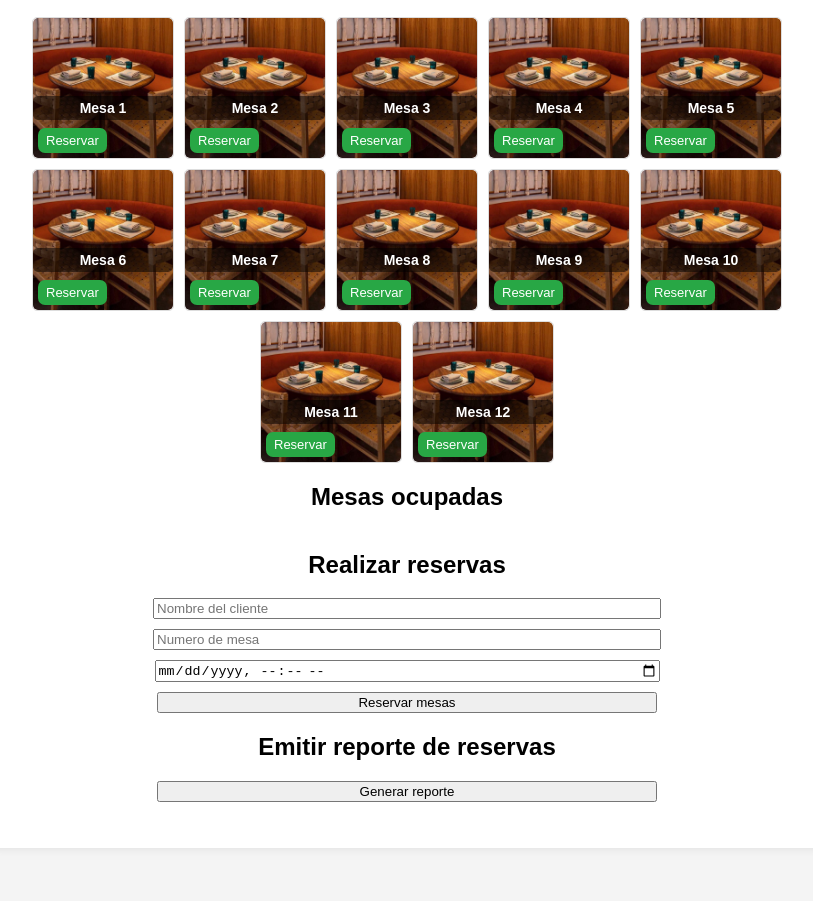
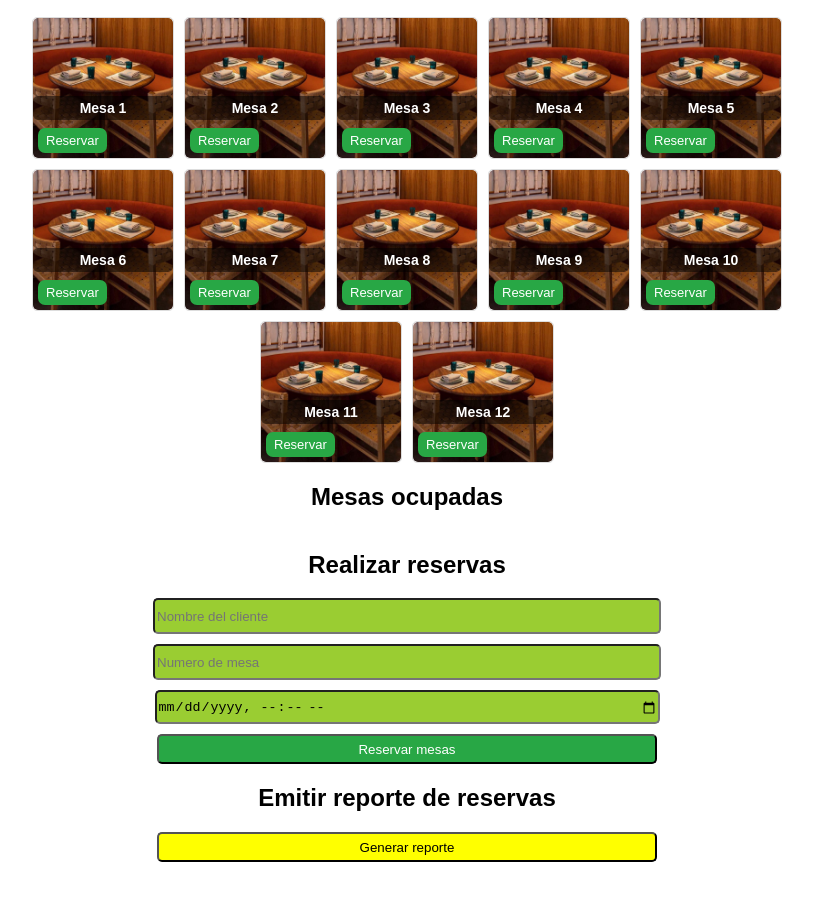
Before and after one commit to David2007-bp/reservaciones-, a plain HTML site: page index.html in a window 1280 px wide. Shown: the part 141-1042 px from the top of the page, without its empty margins (233-1046 px from the left). Before the commit the page ends 999 px from the top, so only its background shows below. Drawn offline with Linux system fonts and the light colour scheme.

Commit message:
Refactor styles.css with new button and input styles

```diff
--- a/styles.css
+++ b/styles.css
@@ -84,11 +84,27 @@ h1, h2 {
   background-color: #218838;
 }
 
+input {
+    background-color: yellowgreen;
+}
+
+#reserveButton {
+    background-color: #28a745;
+    color: white;
+}
+
+#reportButton {
+    background-color: yellow;
+    color: black;
+}
+
 input, button:not(.button) {
+  height: 30px;
   display: block;
   margin-left: auto !important;
   margin-right: auto !important;
   margin-top: 10px;
+  border-radius: 5px;
 }
 
 pre {
@@ -212,8 +228,7 @@ pre {
 }
 
 @media (max-width: 915px) and (orientation: landscape) {
-  input,
-  button:not(.button) {
+  input,button:not(.button) {
     width: 90% !important;
     max-width: 300px !important;
     margin-left: auto !important;
@@ -223,8 +238,7 @@ pre {
 }
 
 @media (min-width: 916px) {
-  input,
-  button:not(.button) {
+  input,button:not(.button) {
     width: 90% !important;
     max-width: 500px !important;
     margin-left: auto !important;
```
